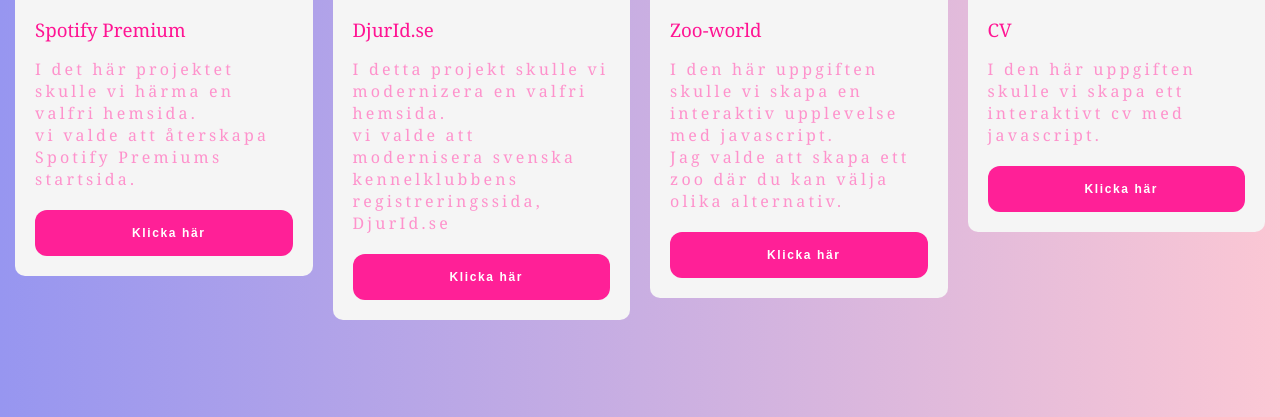
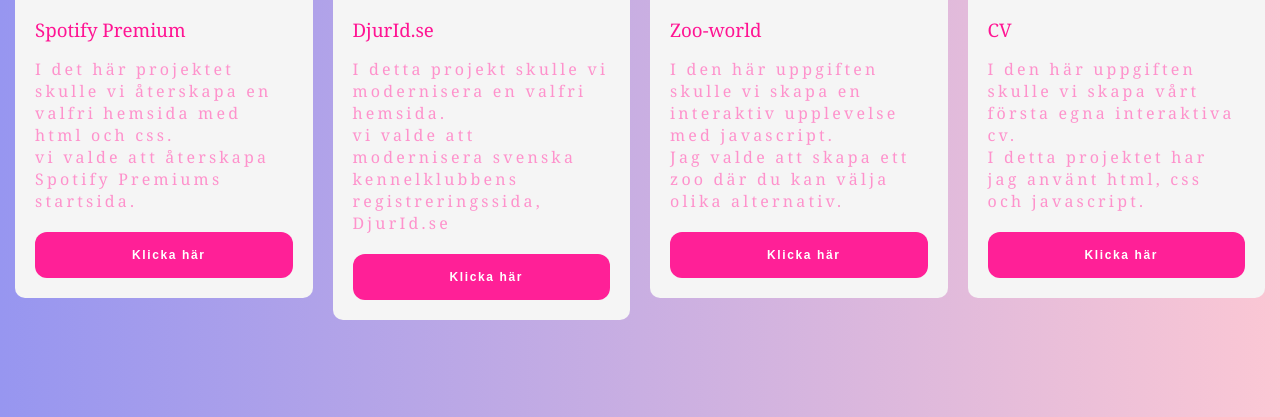
Before and after one commit to HaNNa89/lab2-komp, a plain HTML site: page index.html in a window 1280 px wide. Shown: the part 1725-2142 px from the top of the page. Drawn offline with Linux system fonts and the light colour scheme.

Commit message:
change card-text from lorem ipsum to real text

```diff
--- a/index.html
+++ b/index.html
@@ -133,7 +133,7 @@
                             <img class="card-image" src="image/spotify.png" alt="">
                             <div class="card-content">
                                 <h3>Spotify Premium</h3>
-                                <p>I det här projektet skulle vi härma en valfri hemsida. <br>
+                                <p>I det här projektet skulle vi återskapa en valfri hemsida med html och css. <br>
                                 vi valde att återskapa Spotify Premiums startsida.</p>
                                 <button class="card-btn"><span>Klicka här</span></button>
                             </div>
@@ -145,7 +145,7 @@
                             <img class="card-image" src="image/djurId.png" alt="">
                             <div class="card-content">
                                 <h3>DjurId.se</h3>
-                                <p>I detta projekt skulle vi modernizera en valfri hemsida. <br>
+                                <p>I detta projekt skulle vi modernisera en valfri hemsida. <br>
                                 vi valde att modernisera svenska kennelklubbens registreringssida, DjurId.se</p>
                                 <button class="card-btn"><span>Klicka här</span></button>
                             </div>
@@ -169,7 +169,8 @@
                             <img class="card-image" src="image/website.png" alt="">
                             <div class="card-content">
                                 <h3>CV</h3>
-                                <p>I den här uppgiften skulle vi skapa ett interaktivt cv med javascript.</p>
+                                <p>I den här uppgiften skulle vi skapa vårt första egna interaktiva cv. <br>
+                                I detta projektet har jag använt html, css och javascript.</p>
                                 <button class="card-btn"><span>Klicka här</span></button>
                             </div>
                         </div>
```
